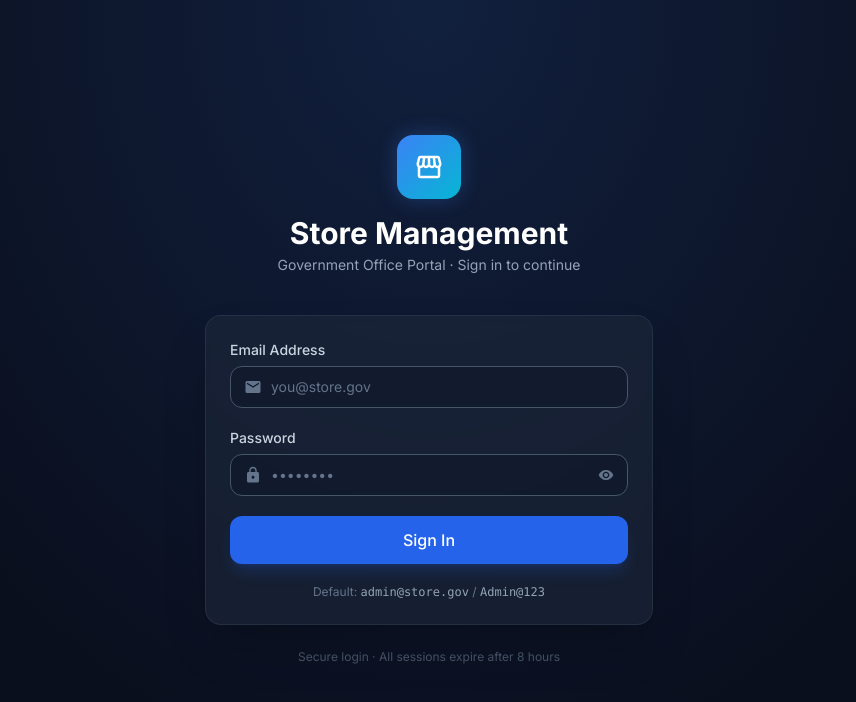
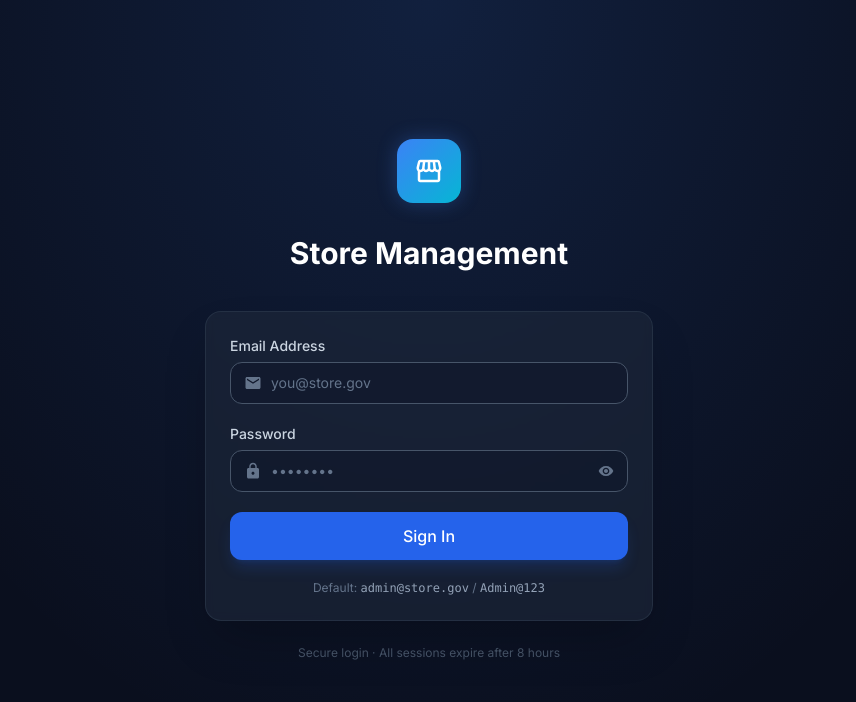
Before and after one commit to Narmada2001/store_management, a React (Vite) app in the folder frontend/: page /login in a window 1280 px wide. Shown: the top 702 px of the page, without its empty margins (211-1067 px from the left). Built offline with nearby package versions, Linux system fonts and the light colour scheme; no server answers.

Commit message:
Ui changes in login page

```diff
--- a/frontend/src/pages/LoginPage.jsx
+++ b/frontend/src/pages/LoginPage.jsx
@@ -34,8 +34,7 @@ export default function LoginPage() {
                     <div className="inline-flex w-16 h-16 bg-gradient-to-br from-primary-500 to-cyan-500 rounded-2xl items-center justify-center mx-auto mb-4 shadow-xl shadow-primary-500/30 glow">
                         <MdStorefront className="text-white text-3xl" />
                     </div>
-                    <h1 className="text-3xl font-bold text-white">Store Management</h1>
-                    <p className="text-slate-400 mt-1 text-sm">Government Office Portal · Sign in to continue</p>
+                    <h1 className="text-3xl font-bold text-white mt-4">Store Management</h1>
                 </div>
 
                 {/* Form Card */}
```
